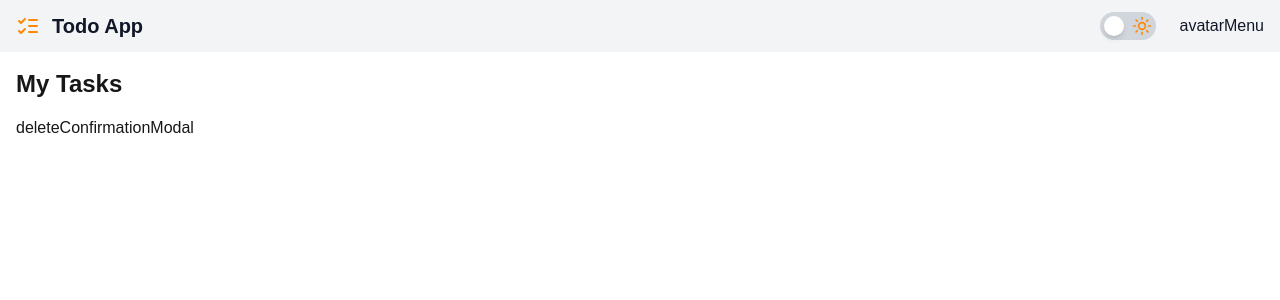
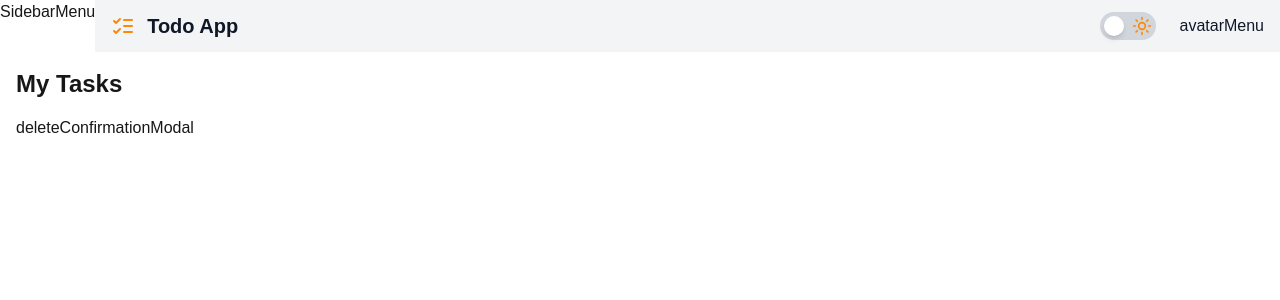
Before and after one commit to redarashid/todo-list-next, a Next.js app: page / in a window 1280 px wide. Shown: the top 300 px of the page. Built offline with nearby package versions, Linux system fonts and the light colour scheme.

Commit message:
first commit

```diff
--- /dev/null
+++ b/src/app/components/sidebar.js
@@ -0,0 +1,11 @@
+import React from "react";
+
+const SidebarMenu = () => {
+  return (
+    <div>
+      <h1>SidebarMenu </h1>
+    </div>
+  );
+};
+
+export default SidebarMenu;
--- a/src/app/layout.js
+++ b/src/app/layout.js
@@ -2,6 +2,7 @@ import { Geist, Geist_Mono } from "next/font/google";
 import "./globals.css";
 import { TodoProvider } from "./context/todoContext";
 import Header from "./components/header";
+import SidebarMenu from "./components/sidebar";
 
 const geistSans = Geist({
   variable: "--font-geist-sans",
@@ -27,6 +28,7 @@ export default function RootLayout({ children }) {
         <TodoProvider>
           <div className=" flex flex-1 overflow-hidden select-none">
             {/* Sidebar */}
+            <SidebarMenu />
 
             <div className=" flex-1 bg-gray-50 dark:bg-gray-800 text-gray-900 dark:text-gray-100">
               <Header />
```
